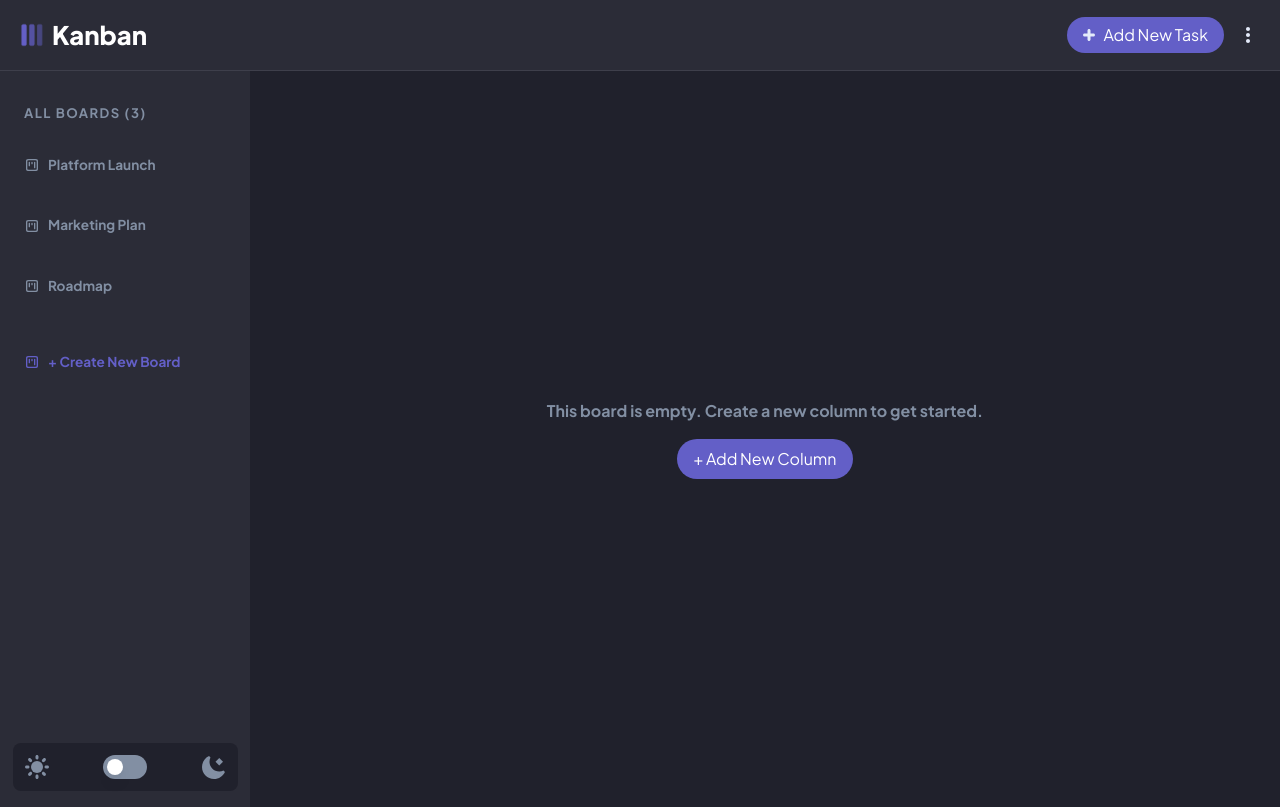
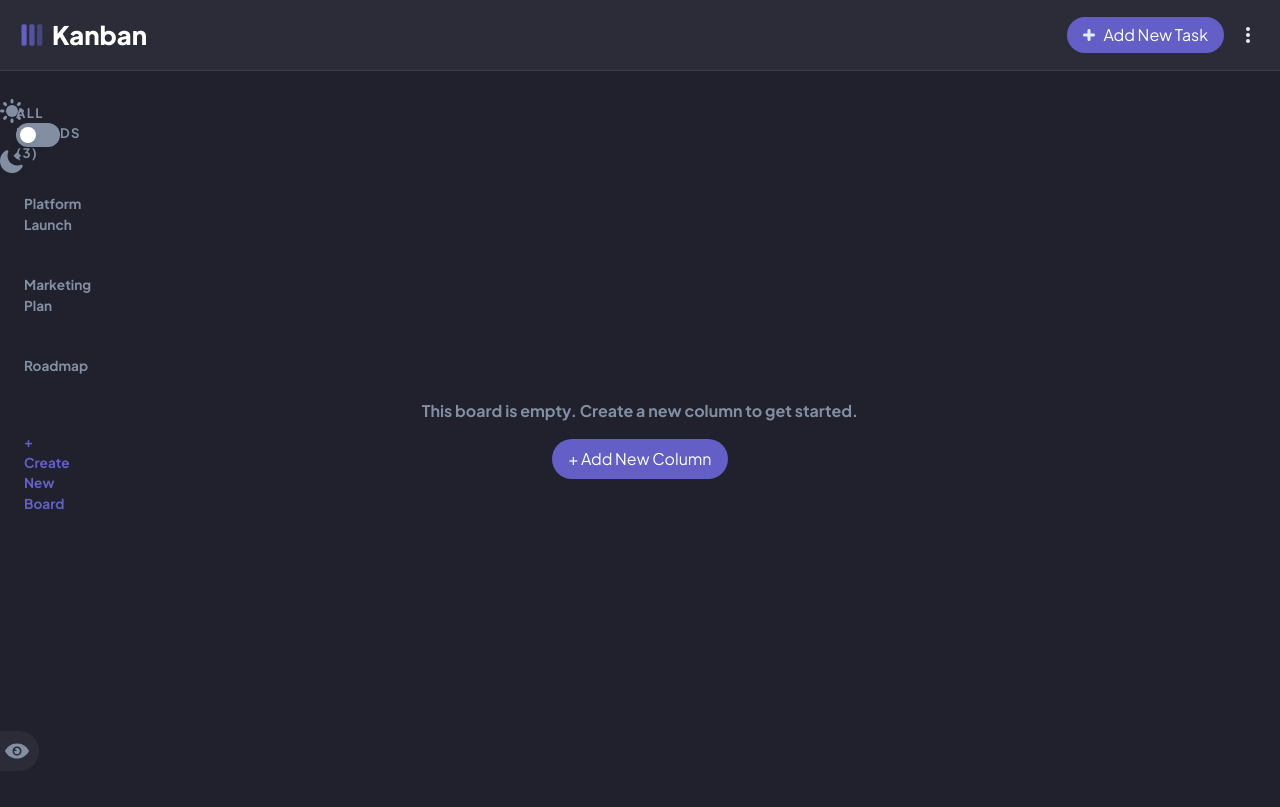
Before and after one commit to elandmartinez/Kanban-app, a React (Create React App) app: page / in a window 1280 px wide. Built offline with nearby package versions, Linux system fonts and the light colour scheme.

Commit message:
WIP: working on sidebar component show and not show status

```diff
--- a/src/components/MainSection.tsx
+++ b/src/components/MainSection.tsx
@@ -5,7 +5,7 @@ export default function MainSection () {
     <main className="w-screen h-[92vh] bg-veryDarkGrey text-[#828fa3] flex">
       <SideBar />
 
-      <div className="w-full text-center p6 flex flex-col justify-center items-center">
+      <div className="w-full text-center p-6 flex flex-col justify-center items-center transition-all duration-200">
         <p className="font-bold" >This board is empty. Create a new column to get started.</p>
         <button className="interactable mt-4 bg-mainPurple text-white border-none px-4 py-2 rounded-[20px] cursor-pointer hover:bg-mainPurpleHover">
           + Add New Column
--- a/src/components/Sidebar.tsx
+++ b/src/components/Sidebar.tsx
@@ -1,17 +1,33 @@
 import { ReactComponent as moonIcon } from "../assets/icons/moon.svg"
 import { ReactComponent as greyBoardIcon } from "../assets/icons/kanban-board.svg"
 import { ReactComponent as sunIcon } from "../assets/icons/sun.svg"
+import { ReactComponent as eyeIcon } from "../assets/icons/eye.svg"
 import { Switch } from "./ui/switch"
 import Icon from "./Icon"
+import { useRef } from "react"
 
 const boards = ["Platform Launch", "Marketing Plan", "Roadmap"]
 
 export default function SideBar () {
+  const showSidebarClassname = "show-sidebar"
+
+  const sidebarRef = useRef<HTMLElement>(null)
+
+  function toggleDisplaySidebar () {
+    if(sidebarRef.current) {
+
+      if(sidebarRef.current.classList.contains(showSidebarClassname)) {
+        sidebarRef.current.classList.remove(showSidebarClassname)
+      } else {
+        sidebarRef.current.classList.add(showSidebarClassname)
+      }
+    }
+  }
 
   return (
-    <aside className="hidden min-w-[250px] w-[250px] rounded-xl bg-darkGrey text-mediumGrey text-[0.85rem] font-bold flex-col justify-between items-center py-4
-      sm:h-[92vh] sm:flex sm:rounded-none ">
-      <nav className="w-full text-start p-4 pl-0">
+    <aside ref={sidebarRef} className="hidden relative w-0 rounded-xl bg-darkGrey text-mediumGrey text-[0.85rem] font-bold flex-col justify-between items-center py-4 transition-all duration-200
+      sm:h-[92vh] sm:flex sm:rounded-none">
+      <nav className="absolute w-full text-start p-4 pl-0">
         <h3 className="text-[0.82rem] tracking-[0.11em] font-bold mb-4 pl-6">
           ALL BOARDS (3)
         </h3>
@@ -32,11 +48,14 @@ export default function SideBar () {
           + Create New Board
         </button>
       </nav>
-      <div className="w-[90%] flex justify-between bg-veryDarkGrey rounded-lg align-middle gap-[0.5rem] p-3">
+      <div className="absolute w-[90%] mb-4 justify-between bg-veryDarkGrey rounded-lg align-middle gap-[0.5rem] p-3">
         <Icon SvgComponent={sunIcon} classname="w-6 h-6" />
           <Switch className="mx-4" />
         <Icon SvgComponent={moonIcon} classname="w-6 h-6" />
       </div>
+      <button onClick={() => {toggleDisplaySidebar()}} className="display-sidebar-button absolute w-10 h-10 bottom-[36px] -right-[39px] bg-darkGrey rounded-r-3xl flex items-center pl-[6px]">
+          <Icon SvgComponent={eyeIcon}  classname="eye-icon eye-icon w-6 h-6" />
+      </button>
     </aside>
   )
 }
--- a/src/index.css
+++ b/src/index.css
@@ -41,6 +41,18 @@ body::-webkit-scrollbar {
   transition: all 200ms;
 }
 
+.show-sidebar {
+  width: 250px
+}
+
+.show-sidebar nav {
+  position: relative;
+}
+
+.show-sidebar div {
+  position: relative;
+}
+
 .board-item:hover .board-icon > path {
   stroke: var(--light-grey)
 }
@@ -52,3 +64,7 @@ body::-webkit-scrollbar {
 .add-board-button:hover .add-board-icon > path {
   stroke: white;
 }
+
+.display-sidebar-button:hover .eye-icon > path {
+  fill: white;
+}
```
Also changed, not shown: src/assets/icons/eye.svg (added).
